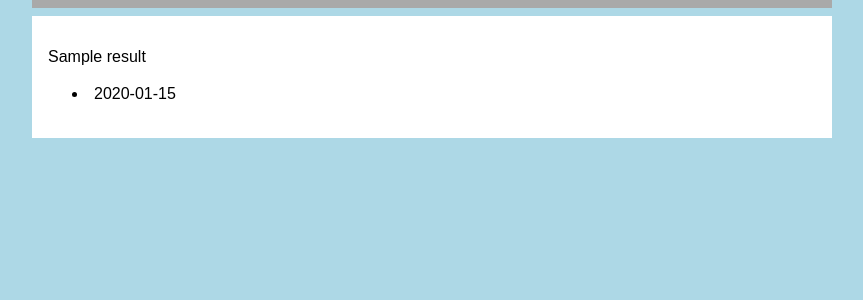
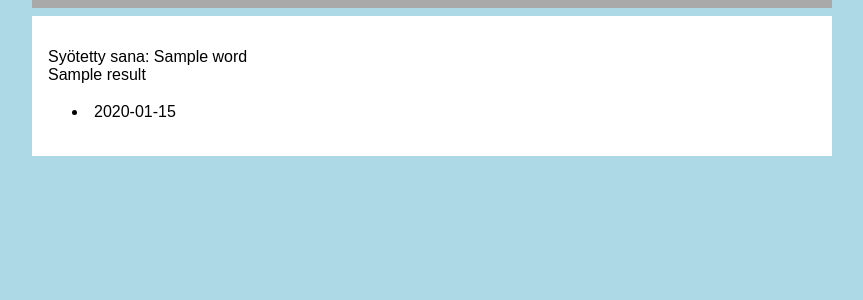
Before and after one commit to pyjamaB/Kirjoitusvirhekorjaaja, a Flask app: template src/templates/correct.html in a window 1280 px wide. Shown: the part 111-411 px from the top of the page, without its empty margins (208-1071 px from the left). Run offline with Flask 3, Linux system fonts and the light colour scheme; the template is opened without the code that fills it: most values are stand-ins (such as "Sample title", 1, 10 or a date in 2020); parts of the project's set-up code (start-up, migrations or seed data) failed here and were passed over.

Commit message:
Make corrections to damerau_levenshtein.py and correct.html

```diff
--- a/src/templates/correct.html
+++ b/src/templates/correct.html
@@ -4,6 +4,7 @@
 
 {% block content %}
 <p>
+  Syötetty sana: {{ word }}<br>
   {{ result }}
   {% for candidate in candidates %}
     <div class="suggestion">
```
Also changed, not shown: src/damerau_levenshtein.py (+4 -4 lines).
